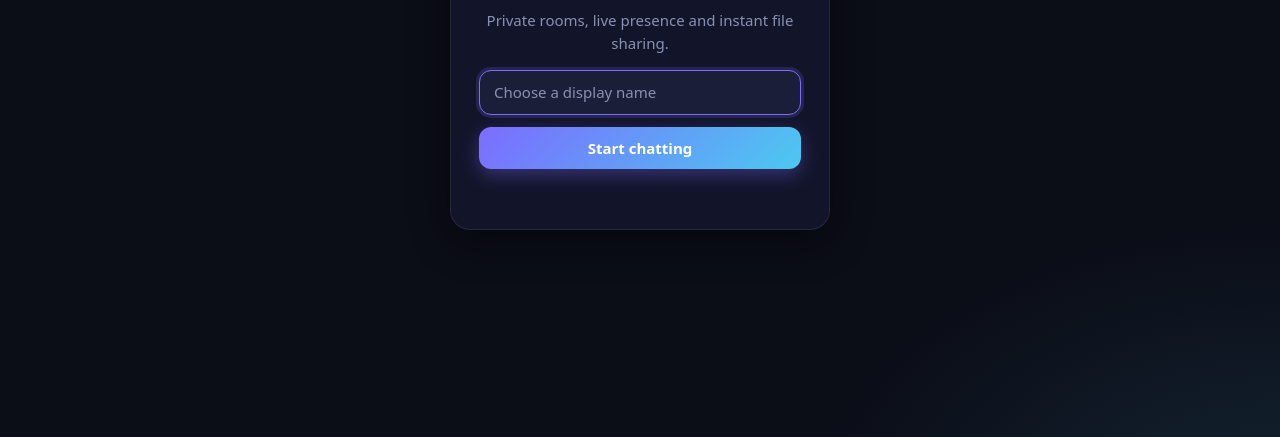
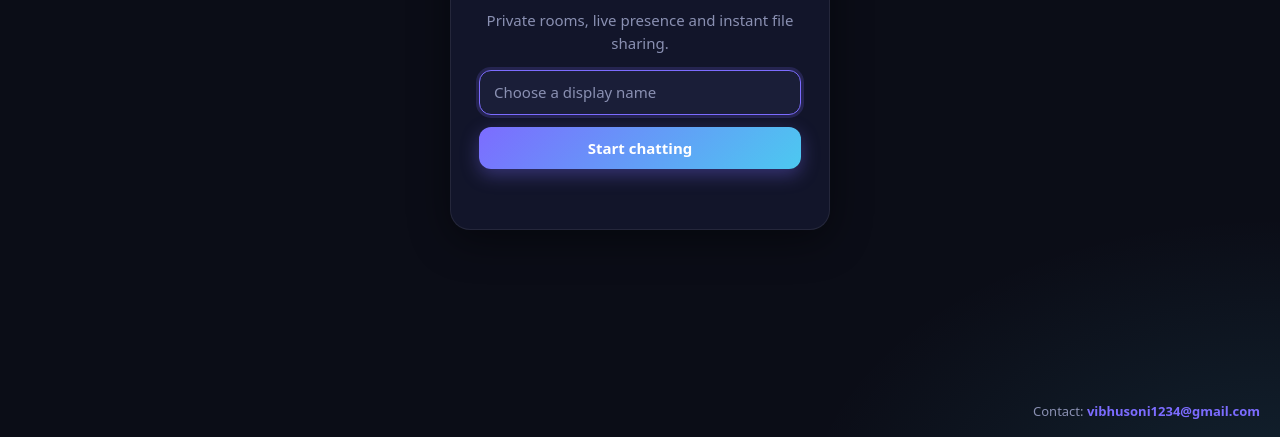
Before and after one commit to vibhusoni4321-gif/chat_app, a website: page public/index.html in a window 1280 px wide. Shown: the part 363-800 px from the top of the page. Drawn offline with nearby package versions, Linux system fonts and the light colour scheme; no server answers.

Commit message:
Add contact email

```diff
--- a/public/app.js
+++ b/public/app.js
@@ -95,6 +95,14 @@
   $('menuBtn').onclick = () => toggleDrawer('show-sidebar');
   $('membersBtn').onclick = () => toggleDrawer('show-members');
   $('backdrop').onclick = closeDrawers;
+
+  // ---------- owner contact (built in JS so scrapers don't pick the address out of the HTML) ----------
+  (() => {
+    const mail = ['vibhusoni1234', 'gmail.com'].join('@');
+    const link = $('ownerMail');
+    link.textContent = mail;
+    link.href = 'mailto:' + mail;
+  })();
 
   // ---------- login ----------
   $('nameInput').value = prefs.get('name') || '';
--- a/public/index.html
+++ b/public/index.html
@@ -27,6 +27,7 @@
       <button class="primary">Start chatting</button>
       <p id="loginErr" class="err" role="alert"></p>
     </form>
+    <div class="owner">Contact: <a id="ownerMail" href="#"></a></div>
   </div>
 
   <!-- Password prompt -->
--- a/public/style.css
+++ b/public/style.css
@@ -283,3 +283,8 @@ h3 { margin: 14px 4px 6px; font-size: 11px; text-transform: uppercase; letter-sp
 .loadmore { align-self: center; margin: 4px 0 8px; background: var(--panel2); border: 1px solid var(--border); padding: 6px 16px; border-radius: 99px; font-size: 13px; color: var(--accent); }
 .loadmore:hover { background: var(--panel3); }
 .loadmore:disabled { opacity: .6; cursor: default; }
+
+.owner { position: fixed; right: 20px; bottom: 16px; font-size: 13px; color: var(--muted); }
+.owner a { color: var(--accent); text-decoration: none; font-weight: 600; }
+.owner a:hover { text-decoration: underline; }
+@media (max-width: 720px) { .owner { right: 0; left: 0; text-align: center; bottom: 12px; } }
```
